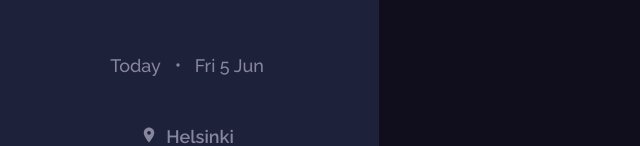
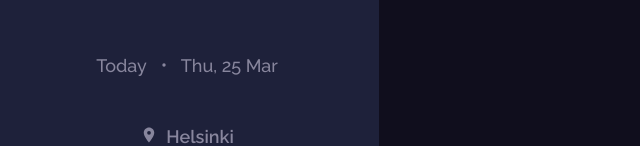
Before and after one commit to ALapina/Weather-app-Challenge, a React (Create React App) app: page / in a window 1280 px wide. Shown: the part 603-749 px from the top of the page, without its empty margins (5-645 px from the left). Built offline with nearby package versions, Linux system fonts and the light colour scheme.

Commit message:
display current date toLocaleString() to define current date

```diff
--- a/src/components/WeatherInfo/WeatherInfoElements.js
+++ b/src/components/WeatherInfo/WeatherInfoElements.js
@@ -50,7 +50,7 @@ export const WeatherCondition = styled.h3`
   }
 `;
 
-export const Date = styled.div`
+export const CurrentDate = styled.div`
   font-size: 1.125rem;
   line-height: 21px;
   color: ${({ theme }) => theme.colors.grey};
--- a/src/components/WeatherInfo/index.js
+++ b/src/components/WeatherInfo/index.js
@@ -3,6 +3,8 @@ import React from "react";
 import { MdLocationOn } from "react-icons/md";
 
 import { BsDot } from "react-icons/bs";
+
+import { currentDay } from "../../utils";
 
 import WeatherIcon from "../../images/Shower.png";
 import {
@@ -12,7 +14,7 @@ import {
   Temperature,
   TempDegrees,
   WeatherCondition,
-  Date,
+  CurrentDate,
   DotIconWrapper,
   Location,
   LocationIcon,
@@ -30,13 +32,13 @@ const WeatherInfo = () => {
           <TempDegrees>&deg;C</TempDegrees>
         </Temperature>
         <WeatherCondition>Shower</WeatherCondition>
-        <Date>
+        <CurrentDate>
           Today
           <DotIconWrapper>
             <BsDot />
           </DotIconWrapper>
-          Fri 5 Jun
-        </Date>
+          {currentDay()}
+        </CurrentDate>
         <Location>
           <LocationIcon>
             <MdLocationOn />
--- /dev/null
+++ b/src/utils.js
@@ -0,0 +1,8 @@
+export const currentDay = () => {
+  const today = new Date();
+  const day = today.toLocaleString("default", { day: "numeric" });
+  const weekday = today.toLocaleString("default", { weekday: "short" });
+  const month = today.toLocaleString("default", { month: "short" });
+  const currentDay = `${weekday}, ${day} ${month}`;
+  return currentDay;
+};
```
Also changed, not shown: src/components/WeatherInfo/Cloud-background.png (deleted), 1 other file (tests, documents, lock files or other folders).
